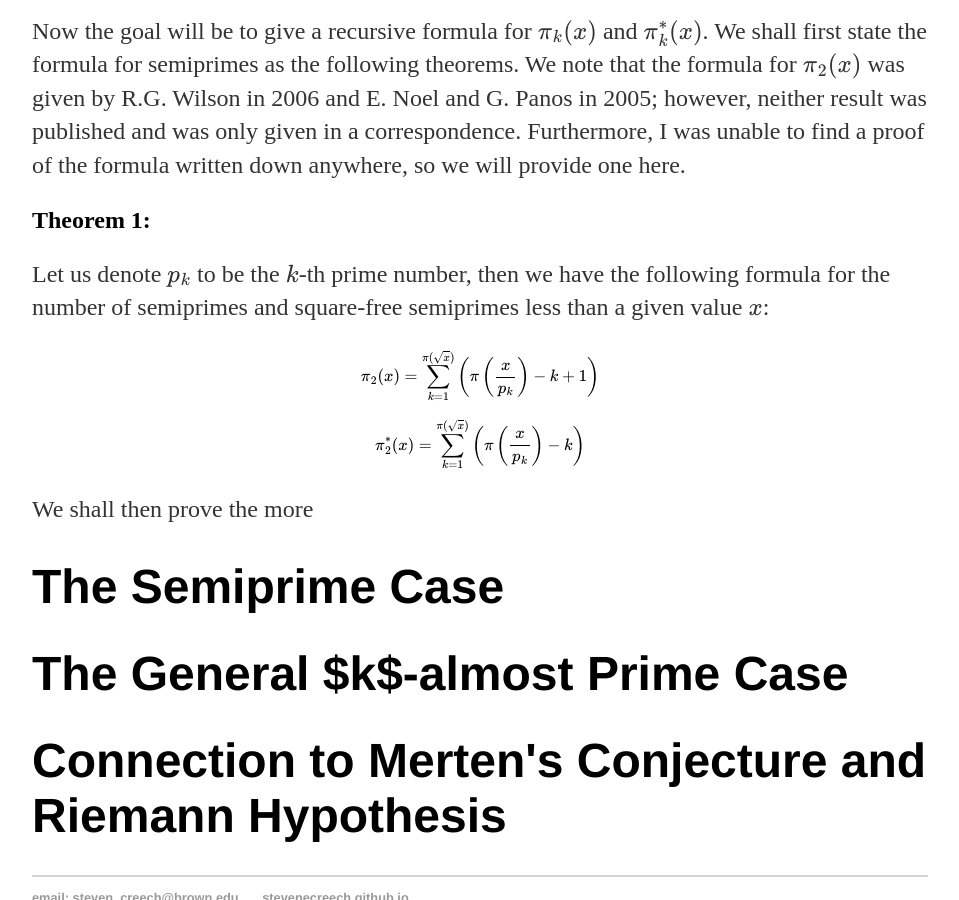
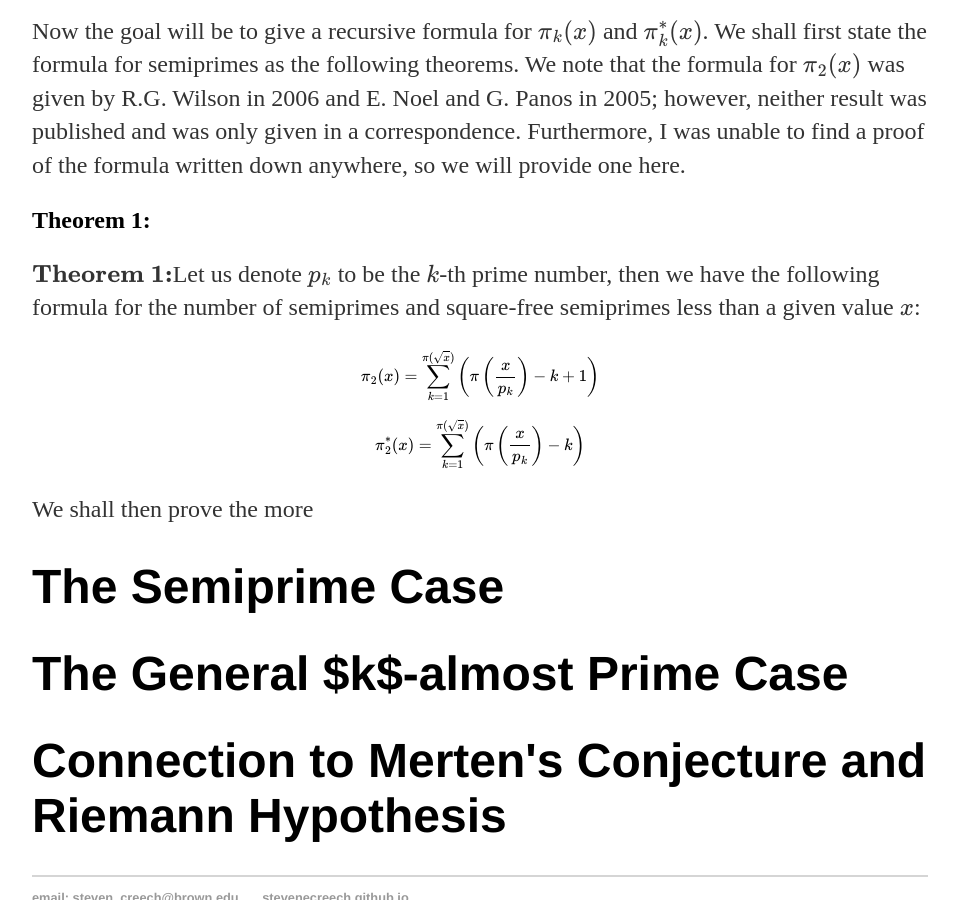
Before and after one commit to stevenecreech/stevenecreech.github.io, a Jekyll site: the page built from _posts/2023-09-12-Almost-Prime-Counting-Functions-and-Mertens-Conjecture.md, in a window 1280 px wide and 900 px high, scrolled down 1267 px. Shown: the whole window, without its empty margins (160-1119 px from the left). Built offline with Jekyll 4.4.1, drawn with Linux system fonts in a browser that asks for light colours; Markdown is read by kramdown in place of the engine named in the settings; formulas are drawn with MathJax 3.

Commit message:
Update 2023-09-12-Almost-Prime-Counting-Functions-and-Mertens-Conjecture.md

```diff
--- a/_posts/2023-09-12-Almost-Prime-Counting-Functions-and-Mertens-Conjecture.md
+++ b/_posts/2023-09-12-Almost-Prime-Counting-Functions-and-Mertens-Conjecture.md
@@ -31,7 +31,7 @@ We remark the subtle difference between $$\pi_k$$ and $$\pi_k^*$$ by observing t
 Now the goal will be to give a recursive formula for $$\pi_k(x)$$ and $$\pi_k^*(x)$$. We shall first state the formula for semiprimes as the following theorems. We note that the formula for $$\pi_2(x)$$ was given by R.G. Wilson in 2006 and E. Noel and G. Panos in 2005; however, neither result was published and was only given in a correspondence. Furthermore, I was unable to find a proof of the formula written down anywhere, so we will provide one here.
 
 <h2>Theorem 1:</h2>
-Let us denote $$p_k$$ to be the $$k$$-th prime number, then we have the following formula for the number of semiprimes and square-free semiprimes less than a given value $$x$$:
+$$\textbf{Theorem 1:}$$Let us denote $$p_k$$ to be the $$k$$-th prime number, then we have the following formula for the number of semiprimes and square-free semiprimes less than a given value $$x$$:
 
 $$
 \pi_2(x)=\sum_{k=1}^{\pi(\sqrt{x})}\left(\pi\left(\frac{x}{p_k}\right)-k+1\right)
```
